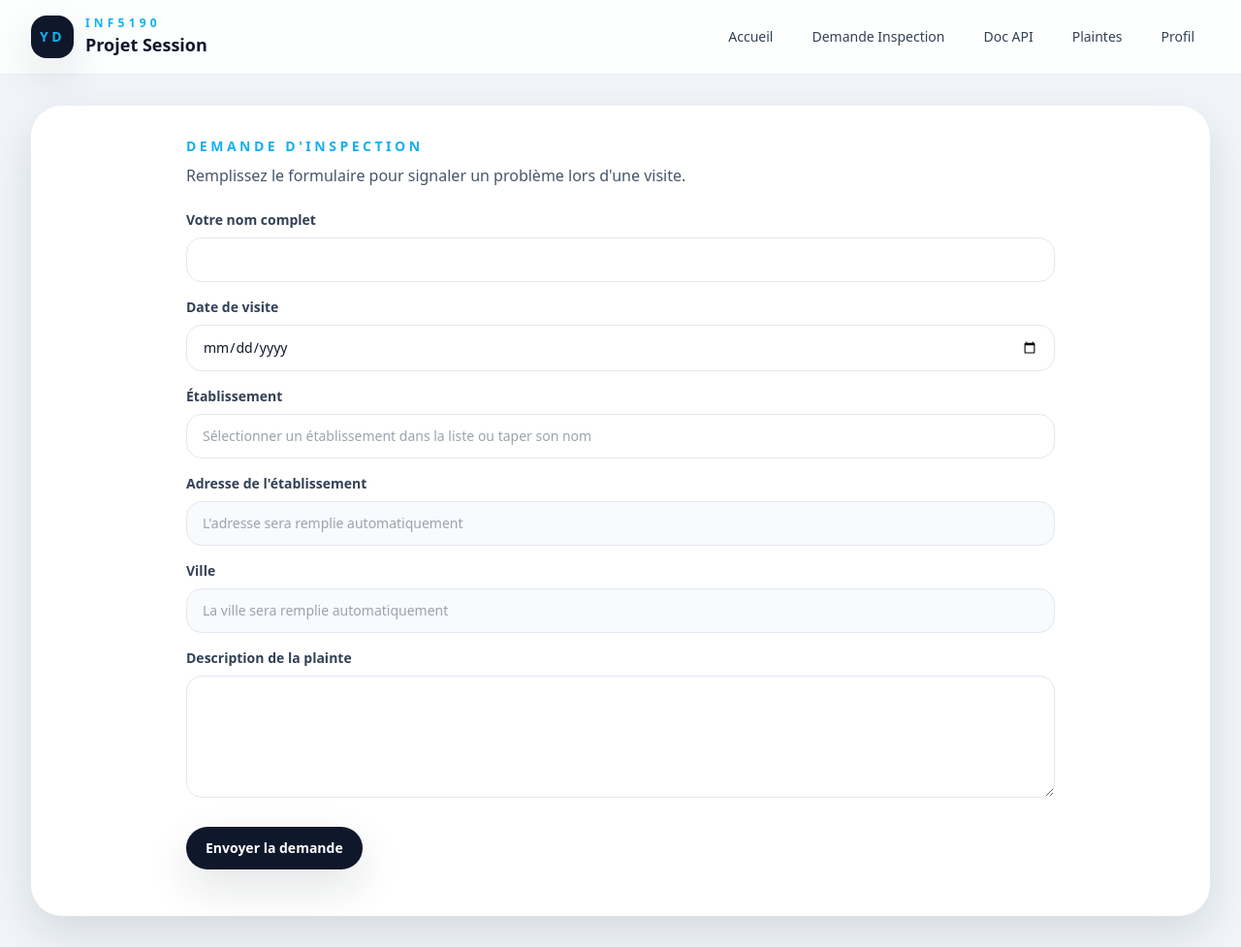
After one commit to mclovin15/projet-session-web-2026, a Flask app: page /demande-inspection in a window 1280 px wide. The commit adds this page. Shown: the whole page at 97% size. Run offline with Flask 3, Linux system fonts and the light colour scheme; data that the repository does not hold is empty; some libraries are stand-ins or nearby versions.

Commit message:
D1 done à 80% + doc

```diff
--- a/app.py
+++ b/app.py
@@ -13,6 +13,7 @@ from flask import Flask,flash, g, redirect,render_template,request,session,url_f
 from apscheduler.schedulers.background import BackgroundScheduler
 from datetime import datetime
 from flask_json_schema import JsonSchema, JsonValidationError
+from werkzeug.exceptions import BadRequest, UnsupportedMediaType
 
 try:
     from .update_violations import update_violations
@@ -31,21 +32,38 @@ app.config["MAX_CONTENT_LENGTH"] = 2 * 1024 * 1024  # 2MB upload limit
 scheduler = BackgroundScheduler(timezone="America/Toronto")
 schema = JsonSchema(app)
 
-# TODO: à revoir
-INSPECTION_SCHEMA = {
+DEMANDE_INSPECTION_SCHEMA = {
     "type": "object",
     "properties": {
         "etablissement": {"type": "string"},
         "adresse": {"type": "string"},
         "ville": {"type": "string"},
+        "date_visite" : {"type": "string"},
+        "nom_complet_client" : {"type": "string"},
+        "description_prob" : {"type": "string"}
     },
-    "required": ["etablissement", "adresse", "ville"],
-    "additionalProperties": False,
+    "required": ["etablissement", "adresse", "ville","date_visite","nom_complet_client","description_prob"],
+    "additionalProperties": False
 }
 
 @app.errorhandler(JsonValidationError)
 def handle_validation_error(e):
-    return jsonify({"error": e.message, "details": e.errors}), 400
+    return jsonify({
+        "error": "JSON invalide selon le schema",
+        "errors": [err.message for err in e.errors],
+    }), 400
+
+@app.errorhandler(BadRequest)
+def handle_bad_request(e):
+    return jsonify({
+        "error": "JSON mal forme"
+    }), 400
+
+@app.errorhandler(UnsupportedMediaType)
+def handle_unsupported_media_type(e):
+    return jsonify({
+        "error": "Le Content-Type doit etre application/json"
+    }), 415
 
 def _get_db():
     """Pool connexion à bd."""
@@ -88,6 +106,27 @@ def _get_categorie_violation_icon(categorie: str):
     else:
         return '<i class="fa-solid fa-shop"></i>'
 
+def is_iso_extended_date(date_str: str) -> bool:
+    """ Permet savoir si format est YYYY-MM-DD """
+    try:
+        datetime.strptime(date_str, "%Y-%m-%d")
+        return True
+    except ValueError:
+        return False
+def is_date_iso(date_str: str) -> bool:
+    """ Permet savoir si format est YYYYMMDD """
+    try:
+        datetime.strptime(date_str, "%Y%m%d")
+        return True
+    except ValueError:
+        if(is_iso_extended_date(date_str)):
+            return True
+        return False
+
+def iso_date_to_basic(date_str: str) -> str:
+    """Convertit YYYY-MM-DD en YYYYMMDD."""
+    return datetime.strptime(date_str, "%Y-%m-%d").strftime("%Y%m%d")
+
 @app.teardown_appcontext
 def close_connection(exception):
     """Ferme la connexion SQL ouverte pendant la requete courante."""
@@ -103,7 +142,6 @@ def inject_auth_state():
         "get_categorie_violation_icon": _get_categorie_violation_icon,
         "get_status_violation_color": _get_status_violation_color,
     }
-
 
 @app.route("/", methods=["GET"])
 def index():
@@ -126,17 +164,11 @@ def index():
 
     return render_template("index.html", mode=mode)
 
-def is_iso_extended_date(date_str: str) -> bool:
-    """ Permet savoir si format est YYYY-MM-DD """
-    try:
-        datetime.strptime(date_str, "%Y-%m-%d")
-        return True
-    except ValueError:
-        return False
+@app.route("/doc", methods=["GET"])
+def doc():
+    return redirect(url_for("static", filename="doc/api.html"))
 
-def iso_date_to_basic(date_str: str) -> str:
-    """Convertit YYYY-MM-DD en YYYYMMDD."""
-    return datetime.strptime(date_str, "%Y-%m-%d").strftime("%Y%m%d")
+# ==== SERVICES API REST ====
 
 @app.route("/etablissement/<int:business_id>", methods=["GET"])
 def etablissement_details(business_id: int):
@@ -146,7 +178,6 @@ def etablissement_details(business_id: int):
         return jsonify({"error": "Établissement non trouvé."}), 404
 
     return jsonify(etablissement.to_dict()), 200
-
 
 @app.route("/contrevenants", methods=["GET"])
 def contrevenants():
@@ -160,6 +191,7 @@ def contrevenants():
         }), 400
 
     try:
+        # TODO: faire meilleur verif format date
         # on check si on recoit format YYYY-MM-DD,si oui on convertit
         if(is_iso_extended_date(date_au)):
             date_au = iso_date_to_basic(date_au)
@@ -184,10 +216,6 @@ def contrevenants():
     violations_in_range = _get_db().search_violations_by_date_range(date_du,date_au)
 
     return jsonify([violation.to_dict() for violation in violations_in_range]), 200
-
-@app.route("/doc", methods=["GET"])
-def doc():
-    return redirect(url_for("static", filename="doc/api.html"))
 
 @app.route("/violations_par_etablissement", methods=["GET"])
 def violations_par_etablissement():
@@ -234,6 +262,29 @@ def violations_par_etablissement_csv():
         mimetype="text/csv; charset=utf-8",
     )
 
+@app.route("/demande-inspection", methods=["GET"])
+def demande_inspection():
+    liste_etablissement = _get_db().return_all_etablissements()
+
+    return render_template("form_demande_inspection.html",liste_etablissement=liste_etablissement)
+
+
+@app.route("/creer_demande_inspection", methods=["POST"])
+@schema.validate(DEMANDE_INSPECTION_SCHEMA)
+def creer_demande_inspection():
+    demande_inspection = request.get_json()
+    if not is_date_iso(demande_inspection.get("date_visite")):
+        return jsonify({
+            "error": "La date doit etre au format ISO 8601 YYYYMMDD ou YYYY-MM-DD."
+        }), 400
+
+    print(demande_inspection)
+    # TODO: peut être implémenter une save dans db
+    return jsonify({"success": True,"message": "Demande d'inspection créée avec succès."}), 201
+
+
+# ==== FIN API REST ====
+
 scheduler.add_job(
     func=sync_violations_job,
     trigger="cron",
--- a/database.py
+++ b/database.py
@@ -130,7 +130,7 @@ class Database:
         connection = self.get_connection()
         cursor = connection.execute(
             """
-                SELECT DISTINCT business_id, etablissement, adresse
+                SELECT DISTINCT business_id, etablissement, adresse, ville
                  from violations ORDER by etablissement;
             """
         )
--- a/etablissement.py
+++ b/etablissement.py
@@ -46,9 +46,9 @@ class Etablissement:
     def from_distinct_select(cls, row):
         return cls(
             nom=row["etablissement"],
-
             business_id=int(row["business_id"]),
             adresse=row["adresse"],
+            ville=row["ville"],
         )
 
     @classmethod
--- /dev/null
+++ b/templates/form_demande_inspection.html
@@ -0,0 +1,215 @@
+{% extends "layout.html" %}
+
+{% block content %}
+<section class="rounded-[2rem] bg-white p-8 shadow-soft">
+    <div class="mx-auto max-w-4xl">
+        <div class="mb-6">
+            <p class="text-sm font-semibold uppercase tracking-[0.25em] text-primary">
+                Demande d'inspection
+            </p>
+            <p class="mt-2 text-base text-slate-600">
+                Remplissez le formulaire pour signaler un problème lors d'une visite.
+            </p>
+        </div>
+
+        <form id="form-demande-inspection" class="flex flex-col gap-4">
+            <div>
+                <label for="demande-inspection-nom-complet" class="mb-2 block text-sm font-semibold text-slate-700">
+                    Votre nom complet
+                </label>
+                <input type="text" name="nom_complet_client" id="demande-inspection-nom-complet"
+                    class="w-full rounded-2xl border border-slate-200 bg-white px-4 py-3 text-sm text-slate-900 outline-none focus:border-primary focus:ring-4 focus:ring-sky-100">
+            </div>
+
+            <div>
+                <label for="demande-inspection-date-visite" class="mb-2 block text-sm font-semibold text-slate-700">
+                    Date de visite
+                </label>
+                <input type="date" name="date_visite" id="demande-inspection-date-visite"
+                    class="w-full rounded-2xl border border-slate-200 bg-white px-4 py-3 text-sm text-slate-900 outline-none focus:border-primary focus:ring-4 focus:ring-sky-100">
+            </div>
+
+            <div>
+                <label for="demande-inspection-etablissement" class="mb-2 block text-sm font-semibold text-slate-700">
+                    Établissement
+                </label>
+                <input
+                    id="demande-inspection-etablissement"
+                    list="demande-inspection-etablissement-options"
+                    autocomplete="off"
+                    placeholder="Sélectionner un établissement dans la liste ou taper son nom"
+                    class="w-full rounded-2xl border border-slate-200 bg-white px-4 py-3 text-sm text-slate-900 outline-none focus:border-primary focus:ring-4 focus:ring-sky-100"
+                >
+                <datalist id="demande-inspection-etablissement-options">
+                    {% for etablissement in liste_etablissement %}
+                    {% set etablissement_value = etablissement.nom + ' - ' + etablissement.adresse %}
+                    <option
+                        value="{{ etablissement_value }}"
+                        data-etablissement="{{ etablissement.nom }}"
+                        data-adresse="{{ etablissement.adresse }}"
+                        data-ville="{{ etablissement.ville }}"
+                        data-business_id="{{ etablissement.business_id }}"
+                    ></option>
+                    {% endfor %}
+                </datalist>
+            </div>
+
+            <input type="hidden" name="etablissement" id="demande-inspection-etablissement-hidden">
+            <input type="hidden" name="adresse" id="demande-inspection-adresse">
+            <input type="hidden" name="business_id" id="demande-inspection-business-id">
+            <div>
+                <label for="demande-inspection-adresse-affichee"
+                    class="mb-2 block text-sm font-semibold text-slate-700">
+                    Adresse de l'établissement
+                </label>
+                <input type="text" id="demande-inspection-adresse-affichee"
+                    class="w-full rounded-2xl border border-slate-200 bg-slate-50 px-4 py-3 text-sm text-slate-900 outline-none"
+                    placeholder="L'adresse sera remplie automatiquement" readonly>
+            </div>
+
+            <div>
+
+                <input type="hidden" name="ville" id="demande-inspection-ville">
+
+                <label for="demande-inspection-ville" class="mb-2 block text-sm font-semibold text-slate-700">
+                    Ville
+                </label>
+                <input type="text" name="ville" id="demande-inspection-ville-affichee"
+                    class="w-full rounded-2xl border border-slate-200 bg-slate-50 px-4 py-3 text-sm text-slate-900 outline-none"
+                    placeholder="La ville sera remplie automatiquement" readonly>
+            </div>
+
+            <div>
+                <label for="demande-inspection-descriptions" class="mb-2 block text-sm font-semibold text-slate-700">
+                    Description de la plainte
+                </label>
+                <textarea title="Description de la plainte" name="description_prob" id="demande-inspection-descriptions"
+                    rows="5"
+                    class="w-full rounded-2xl border border-slate-200 bg-white px-4 py-3 text-sm text-slate-900 outline-none focus:border-primary focus:ring-4 focus:ring-sky-100"></textarea>
+            </div>
+
+            <div class="pt-2">
+                <button type="submit"
+                    class="inline-flex shrink-0 items-center justify-center rounded-full bg-ink px-5 py-3 text-sm font-semibold text-white shadow-soft transition hover:bg-slate-800">
+                    Envoyer la demande
+                </button>
+            </div>
+
+            <div id="demande-inspection-message" class="text-sm font-medium"></div>
+        </form>
+    </div>
+</section>
+
+<script>
+    // TODO: voir si je le mets dans index.js et si je le mets en jquery
+    const formDemandeInspection = document.getElementById("form-demande-inspection");
+    const etablissementInput = document.getElementById("demande-inspection-etablissement");
+    const etablissementHiddenInput = document.getElementById("demande-inspection-etablissement-hidden");
+    const etablissementOptions = Array.from(
+        document.querySelectorAll("#demande-inspection-etablissement-options option")
+    );
+    const adresseInput = document.getElementById("demande-inspection-adresse");
+    const villeInput = document.getElementById("demande-inspection-ville");
+    const businessIdHiddenInput = document.getElementById("demande-inspection-business-id");
+
+    const adresseAfficheeInput = document.getElementById("demande-inspection-adresse-affichee");
+    const villeAfficheeInput = document.getElementById("demande-inspection-ville-affichee");
+
+    const demandeInspectionMessage = document.getElementById("demande-inspection-message");
+
+    function resetEtablissementSelection() {
+        etablissementHiddenInput.value = "";
+        villeInput.value = "";
+        villeAfficheeInput.value = "";
+        adresseInput.value = "";
+        adresseAfficheeInput.value = "";
+        businessIdHiddenInput.value = "";
+    }
+
+    function syncEtablissementSelection() {
+        const selectedValue = etablissementInput.value.trim();
+        const selectedOption = etablissementOptions.find((option) => option.value === selectedValue);
+
+        if (!selectedOption) {
+            resetEtablissementSelection();
+            return false;
+        }
+
+        etablissementHiddenInput.value = selectedOption.dataset.etablissement || "";
+        const adresse = selectedOption.dataset.adresse || "";
+        const ville = selectedOption.dataset.ville || "";
+        const businessId = selectedOption.dataset.business_id || "";
+        villeInput.value = ville;
+        villeAfficheeInput.value = ville;
+        adresseInput.value = adresse;
+        adresseAfficheeInput.value = adresse;
+        businessIdHiddenInput.value = businessId;
+        return true;
+    }
+
+    if (etablissementInput && adresseInput && adresseAfficheeInput && villeInput && villeAfficheeInput) {
+        etablissementInput.addEventListener("input", function () {
+            if (!this.value.trim()) {
+                resetEtablissementSelection();
+            }
+        });
+
+        etablissementInput.addEventListener("change", function () {
+            syncEtablissementSelection();
+        });
+    }
+
+    if (formDemandeInspection) {
+        formDemandeInspection.addEventListener("submit", async function (event) {
+            event.preventDefault();
+
+            const payload = {
+                nom_complet_client: document.getElementById("demande-inspection-nom-complet").value.trim(),
+                date_visite: document.getElementById("demande-inspection-date-visite").value,
+                etablissement: etablissementHiddenInput.value,
+                adresse: adresseInput.value,
+                ville: villeInput.value,
+                // TODO: voir si on envoie un business id ou pas, si oui faut le mettre dans le schema validation et dans la db aussi
+                // business_id: businessIdHiddenInput.value,
+                description_prob: document.getElementById("demande-inspection-descriptions").value.trim()
+            };
+
+            demandeInspectionMessage.textContent = "";
+            demandeInspectionMessage.className = "text-sm font-medium";
+
+            try {
+                if (!syncEtablissementSelection()) {
+                    throw new Error("Veuillez sélectionner un établissement dans la liste.");
+                }
+
+                payload.etablissement = etablissementHiddenInput.value;
+                payload.adresse = adresseInput.value;
+                payload.ville = villeInput.value;
+
+                const response = await fetch("/creer_demande_inspection", {
+                    method: "POST",
+                    headers: {
+                        "Content-Type": "application/json"
+                    },
+                    body: JSON.stringify(payload)
+                });
+
+                const data = await response.json();
+
+                if (!response.ok) {
+                    const erreurs = data.errors ? ` ${data.errors.join(" ")}` : "";
+                    throw new Error((data.error || "Erreur lors de l'envoi de la demande.") + erreurs);
+                }
+
+                demandeInspectionMessage.textContent = data.message || "Demande envoyée avec succès.";
+                demandeInspectionMessage.classList.add("text-green-700");
+                formDemandeInspection.reset();
+                resetEtablissementSelection();
+            } catch (error) {
+                demandeInspectionMessage.textContent = error.message;
+                demandeInspectionMessage.classList.add("text-red-600");
+            }
+        });
+    }
+</script>
+{% endblock %}
--- a/templates/layout.html
+++ b/templates/layout.html
@@ -56,13 +56,13 @@
                class="rounded-full px-4 py-2 text-sm font-medium text-slate-700 transition hover:bg-slate-100 hover:text-slate-900">
                Accueil
             </a>
-            <a href="/recherche"
+            <a href="/demande-inspection"
                class="rounded-full px-4 py-2 text-sm font-medium text-slate-700 transition hover:bg-slate-100 hover:text-slate-900">
-               Recherche
+               Demande Inspection
             </a>
-            <a href="/contrevenants"
+            <a href="/doc" target="_blank"
                class="rounded-full px-4 py-2 text-sm font-medium text-slate-700 transition hover:bg-slate-100 hover:text-slate-900">
-               Contrevenants
+               Doc API
             </a>
             <a href="/plaintes"
                class="rounded-full px-4 py-2 text-sm font-medium text-slate-700 transition hover:bg-slate-100 hover:text-slate-900">
```
Also changed, not shown: static/doc/api.html (+16 -2 lines), 1 other file.
